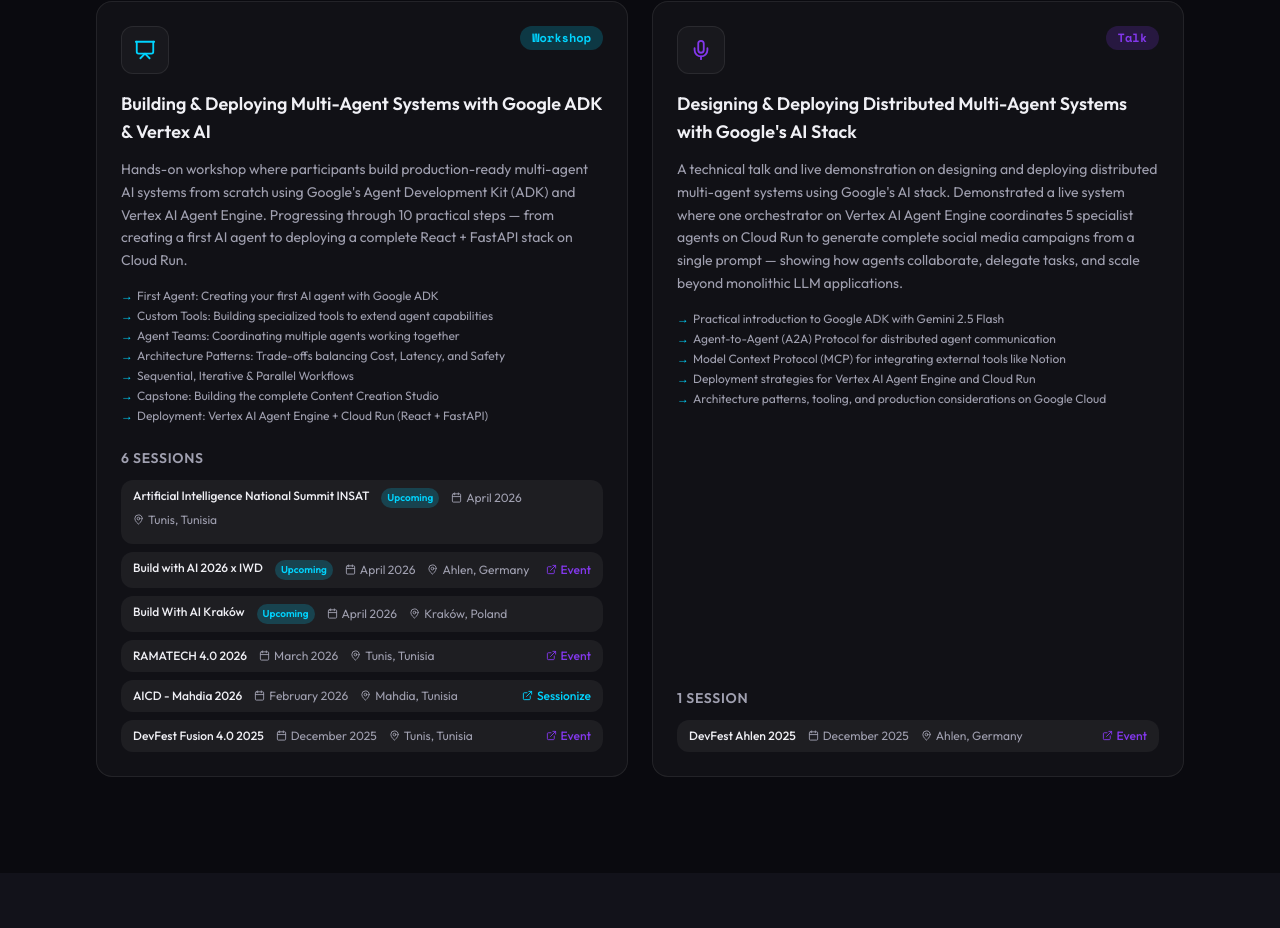
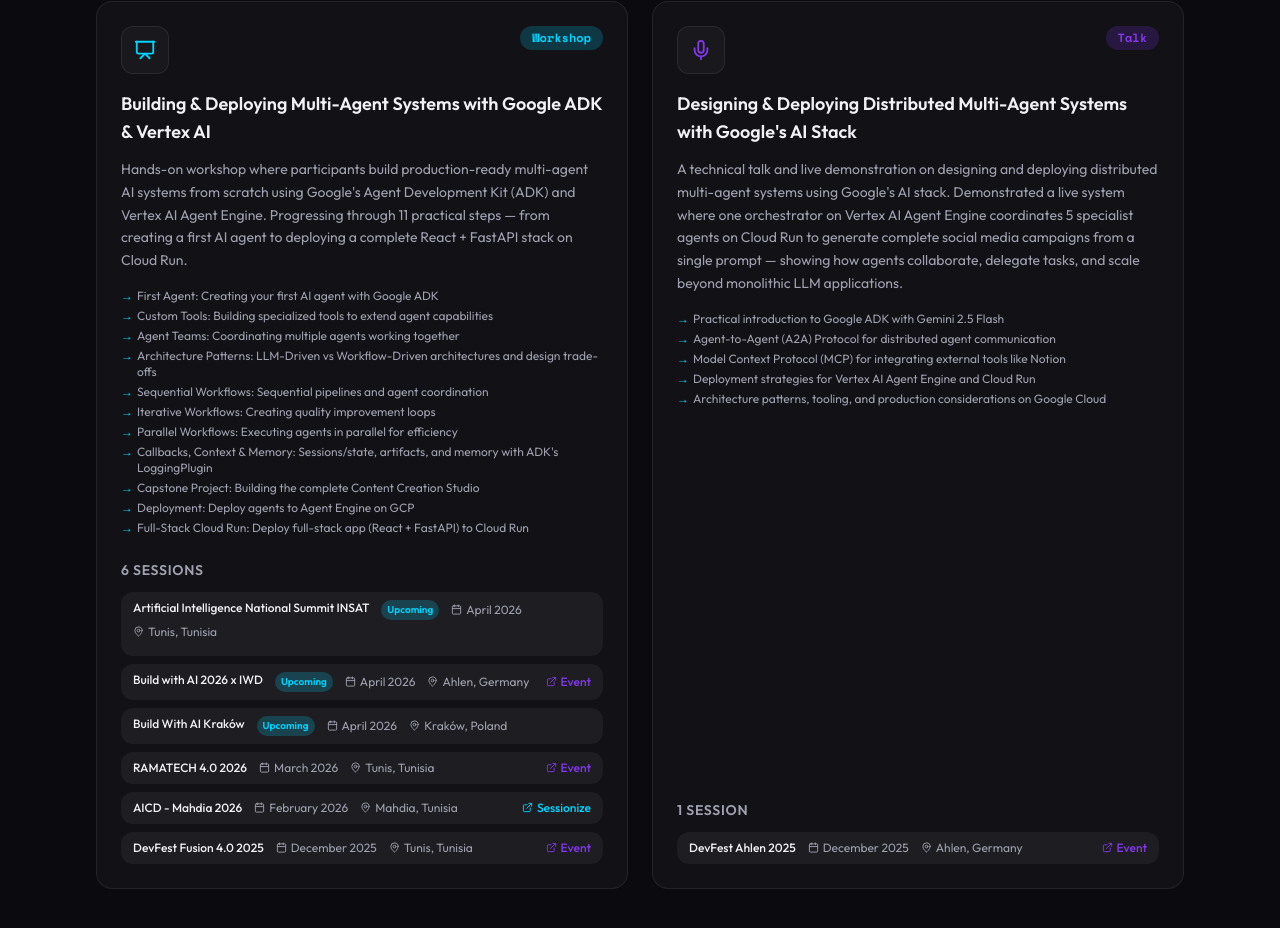
Before and after one commit to Saoussen-CH/Saoussen-CH.github.io, a React (Vite) app: page / in a window 1280 px wide. Shown: the part 8707-9635 px from the top of the page. Built offline with nearby package versions, Linux system fonts and the light colour scheme; the HTML template or start-up script is replaced by a standard one.

Commit message:
Update workshop-multi-agent-adk: add missing highlights and fix step count

```diff
--- a/src/data/profile.ts
+++ b/src/data/profile.ts
@@ -229,15 +229,19 @@
     emoji: '🛠️',
     type: 'Workshop',
     title: 'Building & Deploying Multi-Agent Systems with Google ADK & Vertex AI',
-    description: 'Hands-on workshop where participants build production-ready multi-agent AI systems from scratch using Google\'s Agent Development Kit (ADK) and Vertex AI Agent Engine. Progressing through 10 practical steps — from creating a first AI agent to deploying a complete React + FastAPI stack on Cloud Run.',
+    description: 'Hands-on workshop where participants build production-ready multi-agent AI systems from scratch using Google\'s Agent Development Kit (ADK) and Vertex AI Agent Engine. Progressing through 11 practical steps — from creating a first AI agent to deploying a complete React + FastAPI stack on Cloud Run.',
     highlights: [
       'First Agent: Creating your first AI agent with Google ADK',
       'Custom Tools: Building specialized tools to extend agent capabilities',
       'Agent Teams: Coordinating multiple agents working together',
-      'Architecture Patterns: Trade-offs balancing Cost, Latency, and Safety',
-      'Sequential, Iterative & Parallel Workflows',
-      'Capstone: Building the complete Content Creation Studio',
-      'Deployment: Vertex AI Agent Engine + Cloud Run (React + FastAPI)',
+      'Architecture Patterns: LLM-Driven vs Workflow-Driven architectures and design trade-offs',
+      'Sequential Workflows: Sequential pipelines and agent coordination',
+      'Iterative Workflows: Creating quality improvement loops',
+      'Parallel Workflows: Executing agents in parallel for efficiency',
+      'Callbacks, Context & Memory: Sessions/state, artifacts, and memory with ADK\'s LoggingPlugin',
+      'Capstone Project: Building the complete Content Creation Studio',
+      'Deployment: Deploy agents to Agent Engine on GCP',
+      'Full-Stack Cloud Run: Deploy full-stack app (React + FastAPI) to Cloud Run',
     ],
     sessions: [
       {
```
